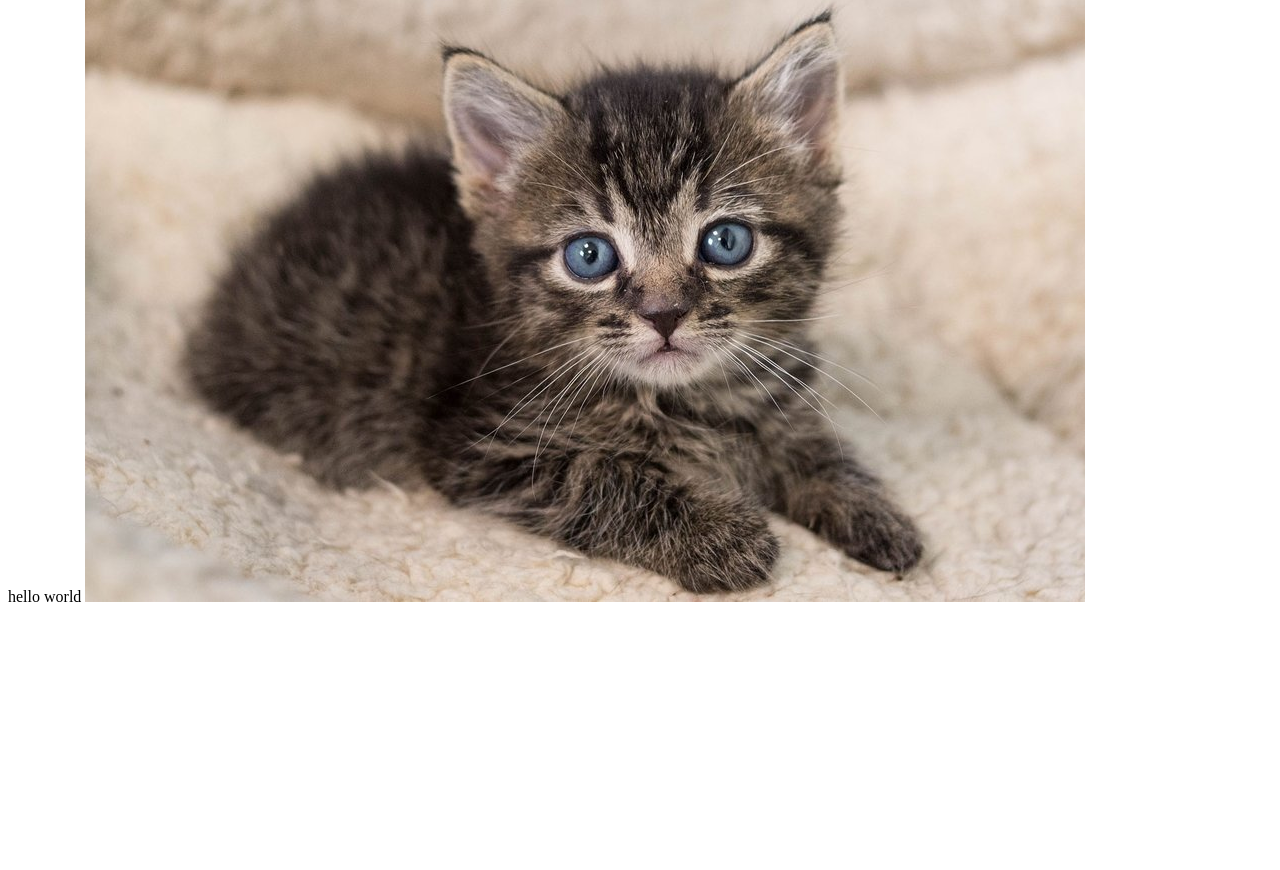
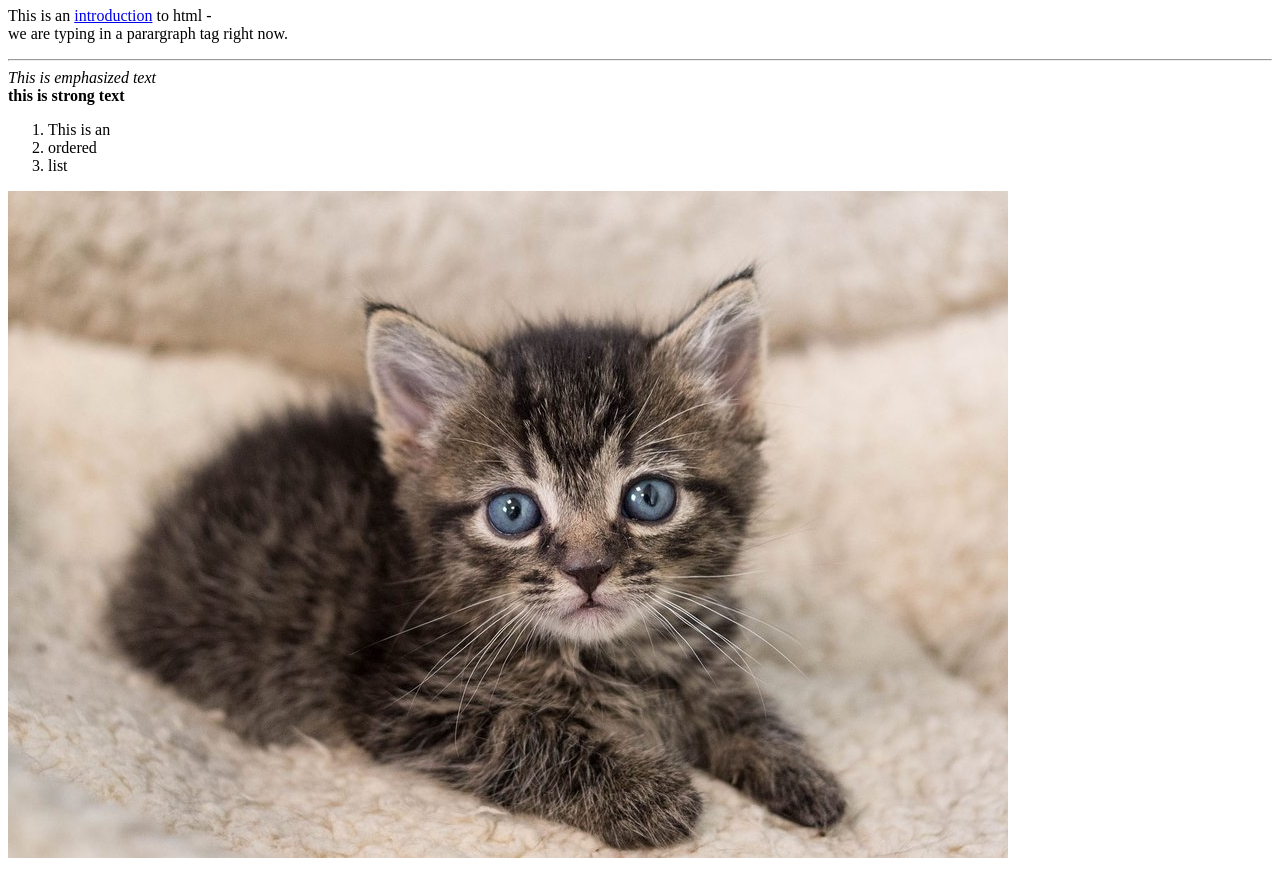
Before and after one commit to johns025/Creative-Computing, a plain HTML site: page index.html in a window 1280 px wide. Shown: the part 73-943 px from the top of the page. Before the commit the page ends 800 px from the top, so only its background shows below. Drawn offline with Linux system fonts and the light colour scheme.

Commit message:
add more content

```diff
--- a/index.html
+++ b/index.html
@@ -5,8 +5,18 @@
     <title></title>
   </head>
   <body>
-    hello world
+    <h1>Hello</h1>
+    <p>
+    This is an <a href= "google.com"> introduction</a> to html - <br> we are typing in a parargraph tag right now.
+    <hr>
+    <em> This is emphasized text</em>
+    <br>
+    <strong> this is strong text</strong>
+    <ol>
+      <li> This is an </li>
+      <li> ordered </li>
+      <li> list  </li>
+    </ol>
     <img src="images/kitten.jpeg" alt="">
-
   </body>
 </html>
```
